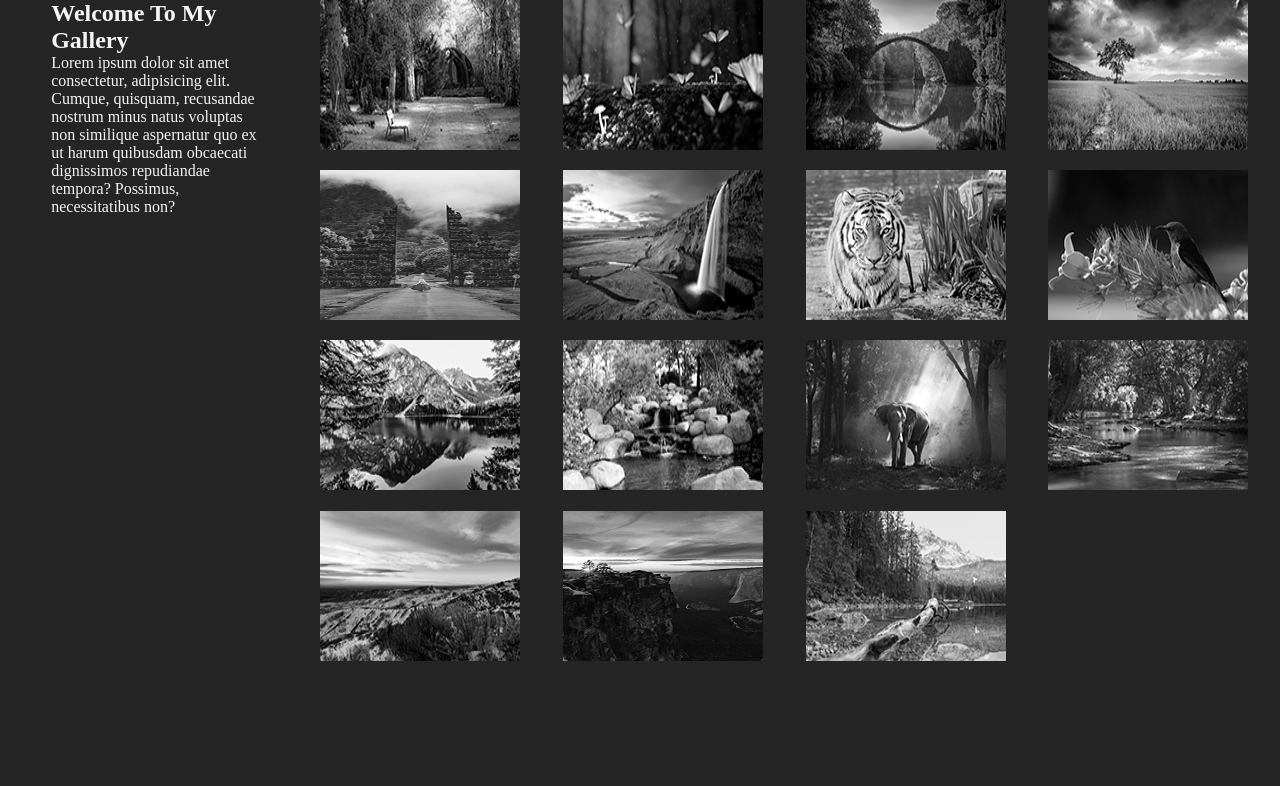
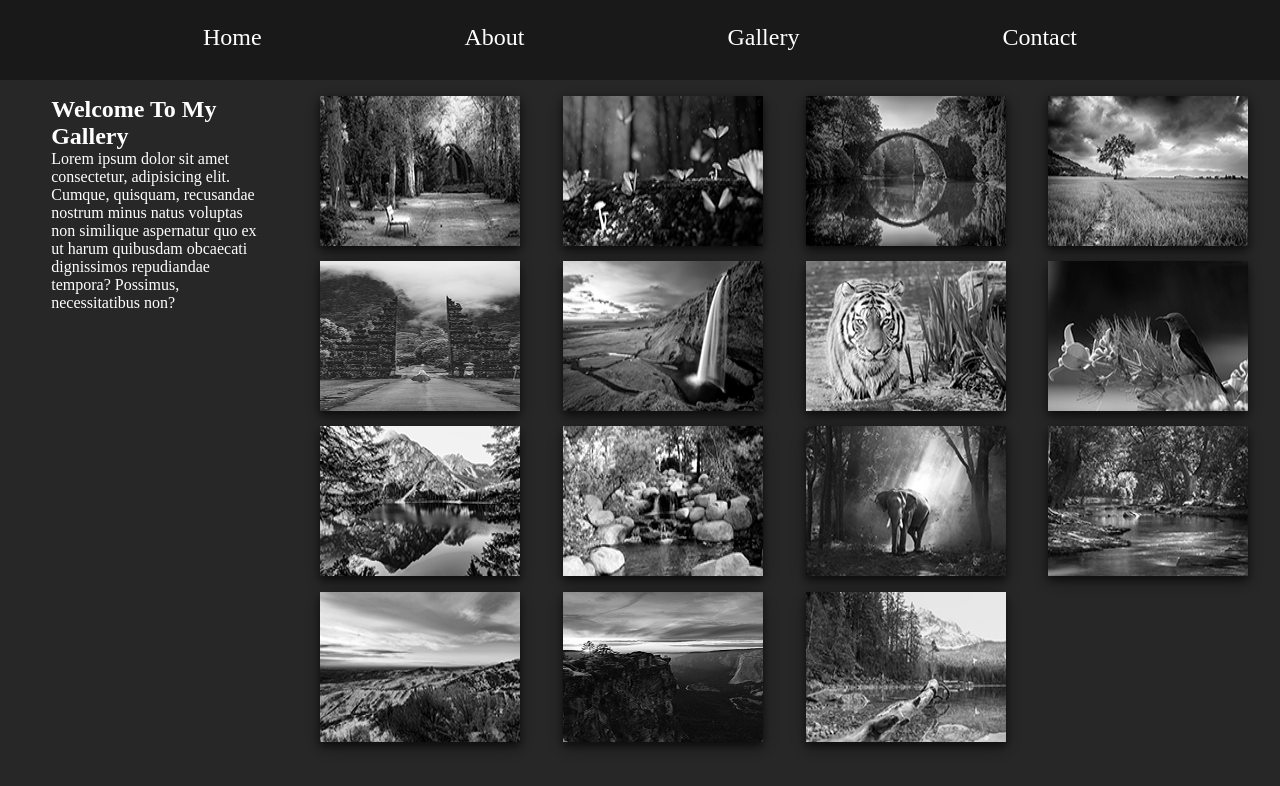
Before and after one commit to mrpeterpumpkin/zlatan, a website: page public/index.html in a window 1280 px wide. Drawn offline with Linux system fonts and the light colour scheme.

Commit message:
nav bar added

```diff
--- a/public/index.html
+++ b/public/index.html
@@ -13,36 +13,73 @@
 </head>
 
 <body>
+    <section class="menu">
+        <nav class="nav-bar">
+            <ul>
+                <a href="!#">
+                    <li>Home</li>
+                </a>
+                <a href="!#">
+                    <li>About</li>
+                </a>
+                <a href="!#">
+                    <li>Gallery</li>
+                </a>
+                <a href="!#">
+                    <li>Contact</li>
+                </a>
+            </ul>
+        </nav>
+    </section>
 
+    <section class="main">
         <div class="container">
 
             <div class="welcome-text">
                 <div class="text-box">
                     <h2>Welcome To My Gallery</h2>
-                <p>Lorem ipsum dolor sit amet consectetur, adipisicing elit. Cumque, quisquam, recusandae nostrum minus
-                    natus voluptas non similique aspernatur quo ex ut harum quibusdam obcaecati dignissimos repudiandae
+                    <p>Lorem ipsum dolor sit amet consectetur, adipisicing elit. Cumque, quisquam, recusandae nostrum
+                        minus
+                        natus voluptas non similique aspernatur quo ex ut harum quibusdam obcaecati dignissimos
+                        repudiandae
                         tempora? Possimus, necessitatibus non?</p>
                 </div>
             </div>
 
             <div class="gallery">
-            <a href="image/img01.jpg" data-lightbox="zlatan" data-title="My caption"><img src="image/img01s.jpg" alt="image"></a>
-            <a href="image/img02.jpg" data-lightbox="zlatan" data-title="My caption"><img src="image/img02s.jpg" alt="image"></a>
-            <a href="image/img03.jpg" data-lightbox="zlatan" data-title="My caption"><img src="image/img03s.jpg" alt="image"></a>
-            <a href="image/img04.jpg" data-lightbox="zlatan" data-title="My caption"><img src="image/img04s.jpg" alt="image"></a>
-            <a href="image/img05.jpg" data-lightbox="zlatan" data-title="My caption"><img src="image/img05s.jpg" alt="image"></a>
-            <a href="image/img06.jpg" data-lightbox="zlatan" data-title="My caption"><img src="image/img06s.jpg" alt="image"></a>
-            <a href="image/img07.jpg" data-lightbox="zlatan" data-title="My caption"><img src="image/img07s.jpg" alt="image"></a>
-            <a href="image/img08.jpg" data-lightbox="zlatan" data-title="My caption"><img src="image/img08s.jpg" alt="image"></a>
-            <a href="image/img09.jpg" data-lightbox="zlatan" data-title="My caption"><img src="image/img09s.jpg" alt="image"></a>
-            <a href="image/img10.jpg" data-lightbox="zlatan" data-title="My caption"><img src="image/img10s.jpg" alt="image"></a>
-            <a href="image/img11.jpg" data-lightbox="zlatan" data-title="My caption"><img src="image/img11s.jpg" alt="image"></a>
-            <a href="image/img12.jpg" data-lightbox="zlatan" data-title="My caption"><img src="image/img12s.jpg" alt="image"></a>
-            <a href="image/img13.jpg" data-lightbox="zlatan" data-title="My caption"><img src="image/img13s.jpg" alt="image"></a>
-            <a href="image/img14.jpg" data-lightbox="zlatan" data-title="My caption"><img src="image/img14s.jpg" alt="image"></a>
-            <a href="image/img15.jpg" data-lightbox="zlatan" data-title="My caption"><img src="image/img15s.jpg" alt="image"></a>
+                <a href="image/img01.jpg" data-lightbox="zlatan" data-title="My caption"><img src="image/img01s.jpg"
+                        alt="image"></a>
+                <a href="image/img02.jpg" data-lightbox="zlatan" data-title="My caption"><img src="image/img02s.jpg"
+                        alt="image"></a>
+                <a href="image/img03.jpg" data-lightbox="zlatan" data-title="My caption"><img src="image/img03s.jpg"
+                        alt="image"></a>
+                <a href="image/img04.jpg" data-lightbox="zlatan" data-title="My caption"><img src="image/img04s.jpg"
+                        alt="image"></a>
+                <a href="image/img05.jpg" data-lightbox="zlatan" data-title="My caption"><img src="image/img05s.jpg"
+                        alt="image"></a>
+                <a href="image/img06.jpg" data-lightbox="zlatan" data-title="My caption"><img src="image/img06s.jpg"
+                        alt="image"></a>
+                <a href="image/img07.jpg" data-lightbox="zlatan" data-title="My caption"><img src="image/img07s.jpg"
+                        alt="image"></a>
+                <a href="image/img08.jpg" data-lightbox="zlatan" data-title="My caption"><img src="image/img08s.jpg"
+                        alt="image"></a>
+                <a href="image/img09.jpg" data-lightbox="zlatan" data-title="My caption"><img src="image/img09s.jpg"
+                        alt="image"></a>
+                <a href="image/img10.jpg" data-lightbox="zlatan" data-title="My caption"><img src="image/img10s.jpg"
+                        alt="image"></a>
+                <a href="image/img11.jpg" data-lightbox="zlatan" data-title="My caption"><img src="image/img11s.jpg"
+                        alt="image"></a>
+                <a href="image/img12.jpg" data-lightbox="zlatan" data-title="My caption"><img src="image/img12s.jpg"
+                        alt="image"></a>
+                <a href="image/img13.jpg" data-lightbox="zlatan" data-title="My caption"><img src="image/img13s.jpg"
+                        alt="image"></a>
+                <a href="image/img14.jpg" data-lightbox="zlatan" data-title="My caption"><img src="image/img14s.jpg"
+                        alt="image"></a>
+                <a href="image/img15.jpg" data-lightbox="zlatan" data-title="My caption"><img src="image/img15s.jpg"
+                        alt="image"></a>
             </div>
         </div>
+    </section>
 
 
 </body>
--- a/scss/_config.scss
+++ b/scss/_config.scss
@@ -1,11 +1,11 @@
-$primary-color: #252525;
-$text-color: #f5f5f5;
+$primary-color: #272727;
+$text-color: #fff;
 $show-home-image: true;
 $home-image: url(../image/bg.jpg);
 $background-opacity: 0.7;
 
 @mixin easeOut {
-  transition: all 0.5s ease-out;
+  transition: all 0.3s ease-out;
 }
 
 @mixin background {
--- a/scss/main.scss
+++ b/scss/main.scss
@@ -11,9 +11,38 @@ body {
     color: $text-color;
 }
 
+.nav-bar {
+    position: fixed;
+    width: 100%;
+    height: 10vh;
+    background: rgba(darken($primary-color, 7), 0.7);
+    z-index: 1;
+
+    ul{
+        display: flex;
+        justify-content: space-evenly;
+        padding-top: 3vh;
+        list-style: none;
+
+        a {
+            text-decoration: none;
+            color: $text-color;
+            @include easeOut;
+
+            &:hover {
+                transform: scale(1.1);
+            }
+
+            li {
+                font-size: 1.5rem;
+            }
+        }
+    }
+}
+
 .container {
     display: flex;
-
+    padding-top: 12vh;
 }
 
 .welcome-text {
@@ -34,7 +63,7 @@ body {
     img {
         width: 200px;
         height: 150px;
-        padding-bottom: 5px;
+        box-shadow: 0 4px 8px 0 rgba(0, 0, 0, 0.6), 0 6px 20px 0 rgba(0, 0, 0, 0.3);
         filter: grayscale(100%);
         @include easeOut();
 
```
Also changed, not shown: public/css/main.css. Lines whose indentation alone changed are shown as unchanged.
